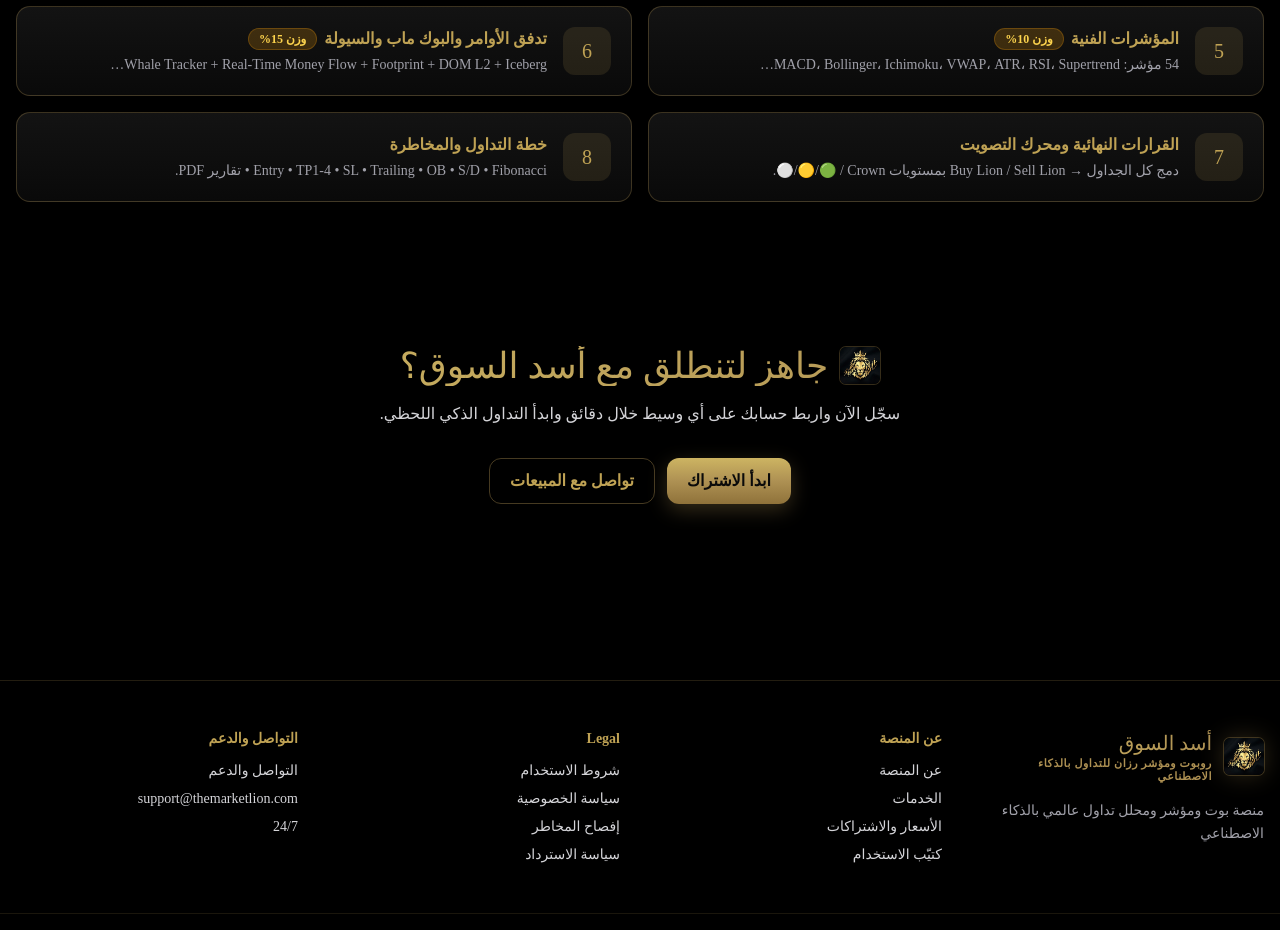
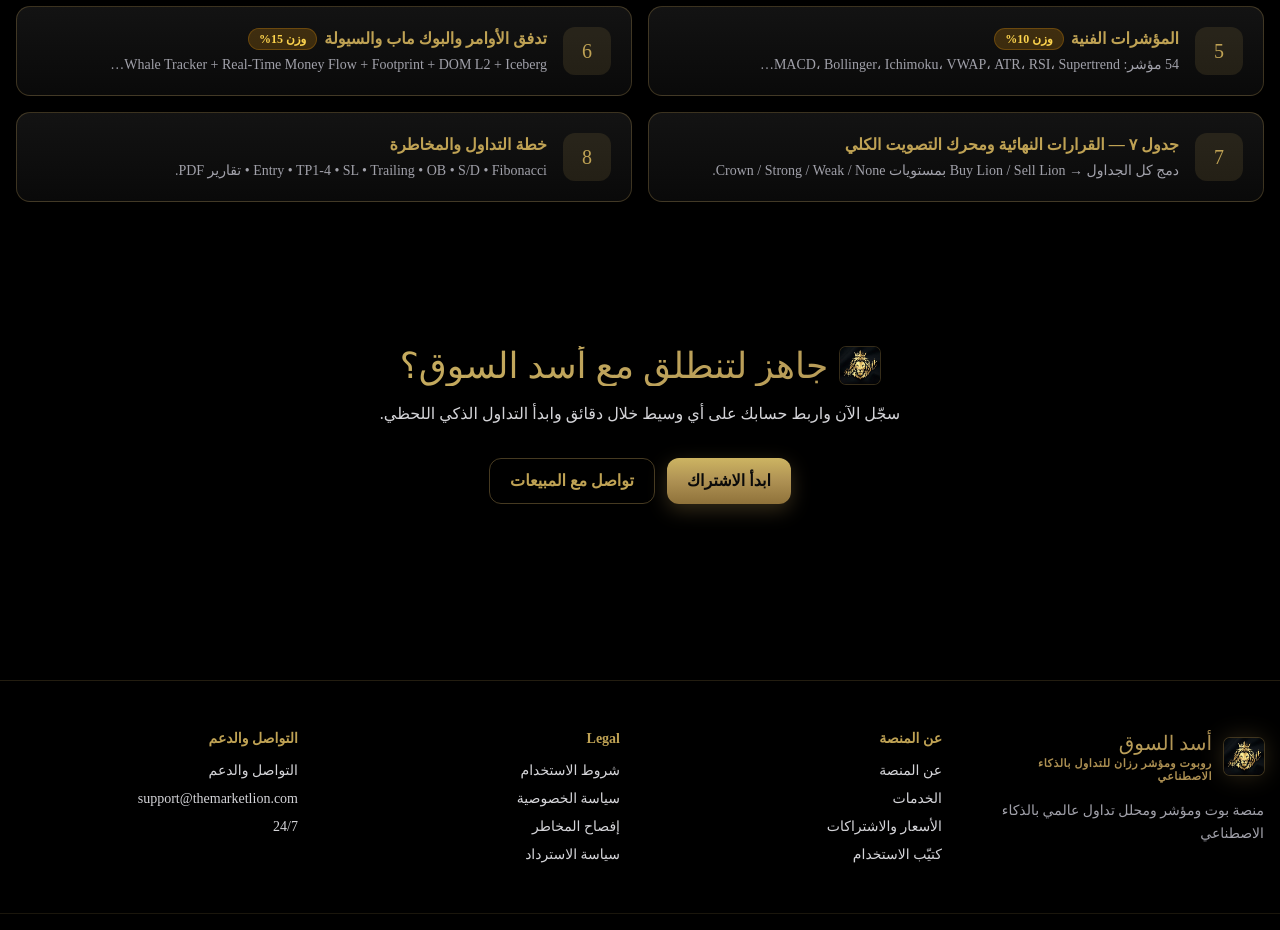
Before and after one commit to RazanLeo/The-Market-Lion-V3, a Next.js app in the folder market-lion/: page / in a window 1280 px wide. Shown: the part 1900-2830 px from the top of the page. Built offline with nearby package versions, Linux system fonts and the light colour scheme.

Commit message:
fix: page.tsx t7 description uses Crown text + locale-aware; Table 2 importance pill localizes EN/AR

```diff
--- a/market-lion/src/app/page.tsx
+++ b/market-lion/src/app/page.tsx
@@ -8,7 +8,7 @@
 import { useI18n } from "@/i18n/I18nProvider";
 
 export default function HomePage() {
-  const { t } = useI18n();
+  const { t, locale } = useI18n();
   const features = [
     { icon: <Brain size={20}/>,    title: "ذكاء اصطناعي بالكامل",      desc: "كل التحليل يعمل بخوارزميات AI متقدمة لحظيًا، لا تدخل بشري ولا قرارات ذاتية." },
     { icon: <BarChart3 size={20}/>,title: "23 أداة + 48 مدرسة + 54 مؤشر", desc: "حصر شامل لكل مدارس وأدوات ومؤشرات التحليل الفني العالمي بدون حذف أو اختصار." },
@@ -26,7 +26,7 @@
     { num: 4, title: "جميع مدارس التحليل الفني",         weight: "25%", desc: "48 مدرسة عالمية: Dow، Wyckoff، Elliott، Gann، VSA، Harmonics، AI/ML…" },
     { num: 5, title: "المؤشرات الفنية",                  weight: "10%", desc: "54 مؤشر: MACD، Bollinger، Ichimoku، VWAP، ATR، RSI، Supertrend…" },
     { num: 6, title: "تدفق الأوامر والبوك ماب والسيولة", weight: "15%", desc: "Whale Tracker + Real-Time Money Flow + Footprint + DOM L2 + Iceberg…" },
-    { num: 7, title: "القرارات النهائية ومحرك التصويت",  desc: "دمج كل الجداول → Buy Lion / Sell Lion بمستويات Crown / 🟢/🟡/⚪." },
+    { num: 7, title: t("tables.t7.title"),  desc: locale === "ar" ? "دمج كل الجداول → Buy Lion / Sell Lion بمستويات Crown / Strong / Weak / None." : "Merging all tables → Buy Lion / Sell Lion across Crown / Strong / Weak / None tiers." },
     { num: 8, title: "خطة التداول والمخاطرة",            desc: "Entry • TP1-4 • SL • Trailing • OB • S/D • Fibonacci • تقارير PDF." },
   ];
 
--- a/market-lion/src/components/tables/Table2Fundamental.tsx
+++ b/market-lion/src/components/tables/Table2Fundamental.tsx
@@ -21,8 +21,14 @@
     MEDIUM:    "bg-sky-500/15 text-sky-300 ring-sky-500/30",
     LOW:       "bg-zinc-500/15 text-zinc-300 ring-zinc-500/30",
   };
-  const txt: any = { VERY_HIGH: "عالي جدًا", HIGH: "عالي", MEDIUM: "متوسط", LOW: "منخفض" };
-  return <span className={`chip ring-1 ${map[importance] || map.LOW}`}>{txt[importance] || importance}</span>;
+  const txt = (importance: string) => {
+    if (typeof window === "undefined") return importance;
+    const loc = (typeof localStorage !== "undefined" && localStorage.getItem("ml.locale")) || "ar";
+    const ar: any = { VERY_HIGH: "عالي جدًا", HIGH: "عالي", MEDIUM: "متوسط", LOW: "منخفض" };
+    const en: any = { VERY_HIGH: "Very High", HIGH: "High", MEDIUM: "Medium", LOW: "Low" };
+    return (loc === "ar" ? ar : en)[importance] || importance;
+  };
+  return <span className={`chip ring-1 ${map[importance] || map.LOW}`}>{txt(importance)}</span>;
 }
 
 function tfCell(votes: Record<string, number> | undefined, tf: string) {
```
